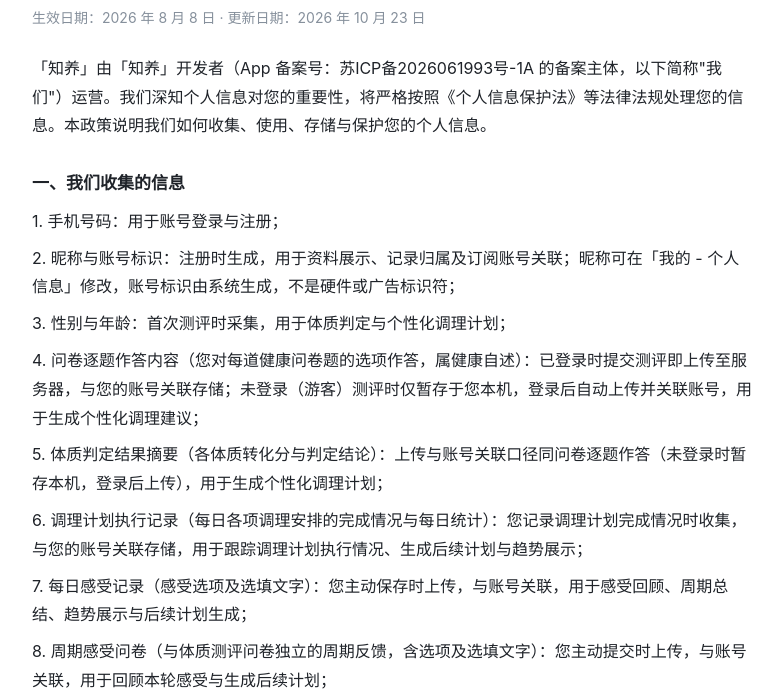
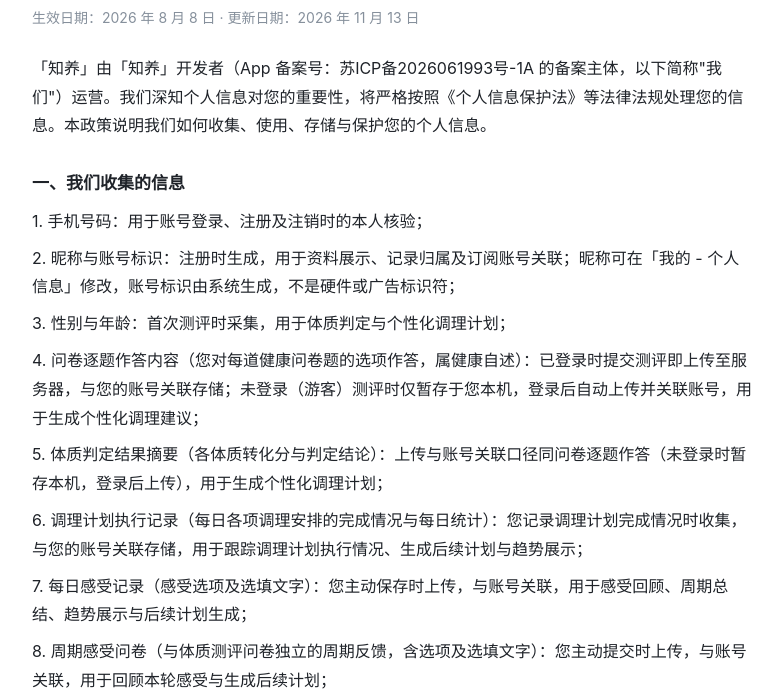
Before and after one commit to Johnny-young/welltaocn-policies, a plain HTML site: page privacy.html in a window 1280 px wide. Shown: the part 75-775 px from the top of the page, without its empty margins (248-1030 px from the left). Drawn offline with Linux system fonts and the light colour scheme.

Commit message:
更新协议与支持页面（2026-11-13）

```diff
--- a/privacy.html
+++ b/privacy.html
@@ -16,10 +16,10 @@
 </head>
 <body>
 <h1>知养 隐私政策</h1>
-<p class="meta">生效日期：2026 年 8 月 8 日 · 更新日期：2026 年 10 月 23 日</p>
+<p class="meta">生效日期：2026 年 8 月 8 日 · 更新日期：2026 年 11 月 13 日</p>
 <p>「知养」由「知养」开发者（App 备案号：苏ICP备2026061993号-1A 的备案主体，以下简称"我们"）运营。我们深知个人信息对您的重要性，将严格按照《个人信息保护法》等法律法规处理您的信息。本政策说明我们如何收集、使用、存储与保护您的个人信息。</p>
 <h2>一、我们收集的信息</h2>
-<p>1. 手机号码：用于账号登录与注册；</p>
+<p>1. 手机号码：用于账号登录、注册及注销时的本人核验；</p>
 <p>2. 昵称与账号标识：注册时生成，用于资料展示、记录归属及订阅账号关联；昵称可在「我的 - 个人信息」修改，账号标识由系统生成，不是硬件或广告标识符；</p>
 <p>3. 性别与年龄：首次测评时采集，用于体质判定与个性化调理计划；</p>
 <p>4. 问卷逐题作答内容（您对每道健康问卷题的选项作答，属健康自述）：已登录时提交测评即上传至服务器，与您的账号关联存储；未登录（游客）测评时仅暂存于您本机，登录后自动上传并关联账号，用于生成个性化调理建议；</p>
@@ -38,7 +38,7 @@
 <p>1. 整体隐私政策同意：同意后可进入 App，不代表您已授权健康敏感信息处理；首次使用测评等健康功能时，我们另行告知上述处理范围及接收方，由您主动单独授权。不同意或撤回整体同意将停留在协议页；撤回时同时关闭本机健康处理与业务通知，重新同意整体政策不会自动恢复健康授权。必要的撤回同步、会话安全及商店交易收尾仍会进行。</p>
 <p>2. 健康敏感信息单独同意：可在「我的 - 隐私授权管理」独立撤回；撤回后停止提交新测评、生成与激活计划、打卡及取消打卡、保存每日感受、提交周期反馈和新的模型调用。已发出的外部调用可能无法中途撤销。已有结果、方案与记录仍可查看，仍可结束计划或注销删除数据；撤回不影响撤回前基于同意已进行的处理。断网撤回先在本机生效并保留待同步记录，服务端确认后其他设备才受约束；页面会提示同步状态。</p>
 <h2>三、信息的使用与共享</h2>
-<p>腾讯云云开发（CloudBase，腾讯云计算（北京）有限责任公司）提供认证、短信与境内云端存储，处理登录所需的手机号码、随机安装标识及服务运行必要数据。生成计划时，必要的性别、年龄、体质分数与判定、相关健康题目及作答，以及同次测评对应的历史轮次摘要（完成率、未完成任务、每日感受选项与文字样本、周期反馈）经 HTTPS 提供给 DeepSeek（杭州深度求索人工智能基础技术研究有限公司），用于生成本次或后续计划；不向其发送手机号或登录凭证。付费通过 Apple App Store 内购完成，商店处理支付与必要交易信息，我们不接触银行卡号或支付账户信息。上述服务按各自适用的隐私规则处理信息，我们仅提供服务所需数据；除法律规定或另行取得必要同意外，不向其他第三方提供，不出售个人信息。</p>
+<p>腾讯云云开发（CloudBase，腾讯云计算（北京）有限责任公司）提供身份认证与境内云端存储，处理认证所需的手机号码、随机安装标识及服务运行必要数据。阿里云号码认证的短信认证服务（阿里巴巴云计算（北京）有限公司、阿里云计算有限公司）接收短信下发所需的手机号码、验证码及必要发送参数，用于注册、登录及注销时的本人核验，不接收您的测评、调理计划或健康作答；通过服务端接口调用，未嵌入相应客户端 SDK。生成计划时，必要的性别、年龄、体质分数与判定、相关健康题目及作答，以及同次测评对应的历史轮次摘要（完成率、未完成任务、每日感受选项与文字样本、周期反馈）经 HTTPS 提供给 DeepSeek（杭州深度求索人工智能基础技术研究有限公司），用于生成本次或后续计划；不向其发送手机号或登录凭证。付费通过 Apple App Store 内购完成，商店处理支付与必要交易信息，我们不接触银行卡号或支付账户信息。上述服务按各自适用的隐私规则处理信息，我们仅提供服务所需数据；除法律规定或另行取得必要同意外，不向其他第三方提供，不出售个人信息。</p>
 <p>本地通知用于每日计划提醒、生成进度召回及续费提示，需您授予系统通知权限；拒绝不影响其他功能。每日提醒可在「我的 - 提醒设置」关闭或改时，系统通知可在设备设置关闭；锁屏可能显示提醒内容，您可在系统设置调整预览。不使用广告推送或服务端远程推送，也不因此读取位置或通讯录。</p>
 <h2>四、存储与安全</h2>
 <p>登录凭证、未提交问卷草稿及游客待上传测评结果保存在设备安全存储（iOS Keychain）；草稿不会自动上传，游客已完成结果在主动登录认领后上传关联账号，成功后清除待上传副本。为优先展示已有数据，设备还缓存资料、报告摘要、已生成方案与必要执行快照；逐题作答及每日感受选项、文字不写入普通偏好缓存。退出登录清除凭证、草稿和账号缓存；注销另清除游客待上传结果与该账号授权记录，并取消账号通知。随机安装标识、设备级协议同意与提醒偏好可保留，不等同于保留原账号业务数据。</p>
```
Also changed, not shown: terms.html (+1 -1 lines).
